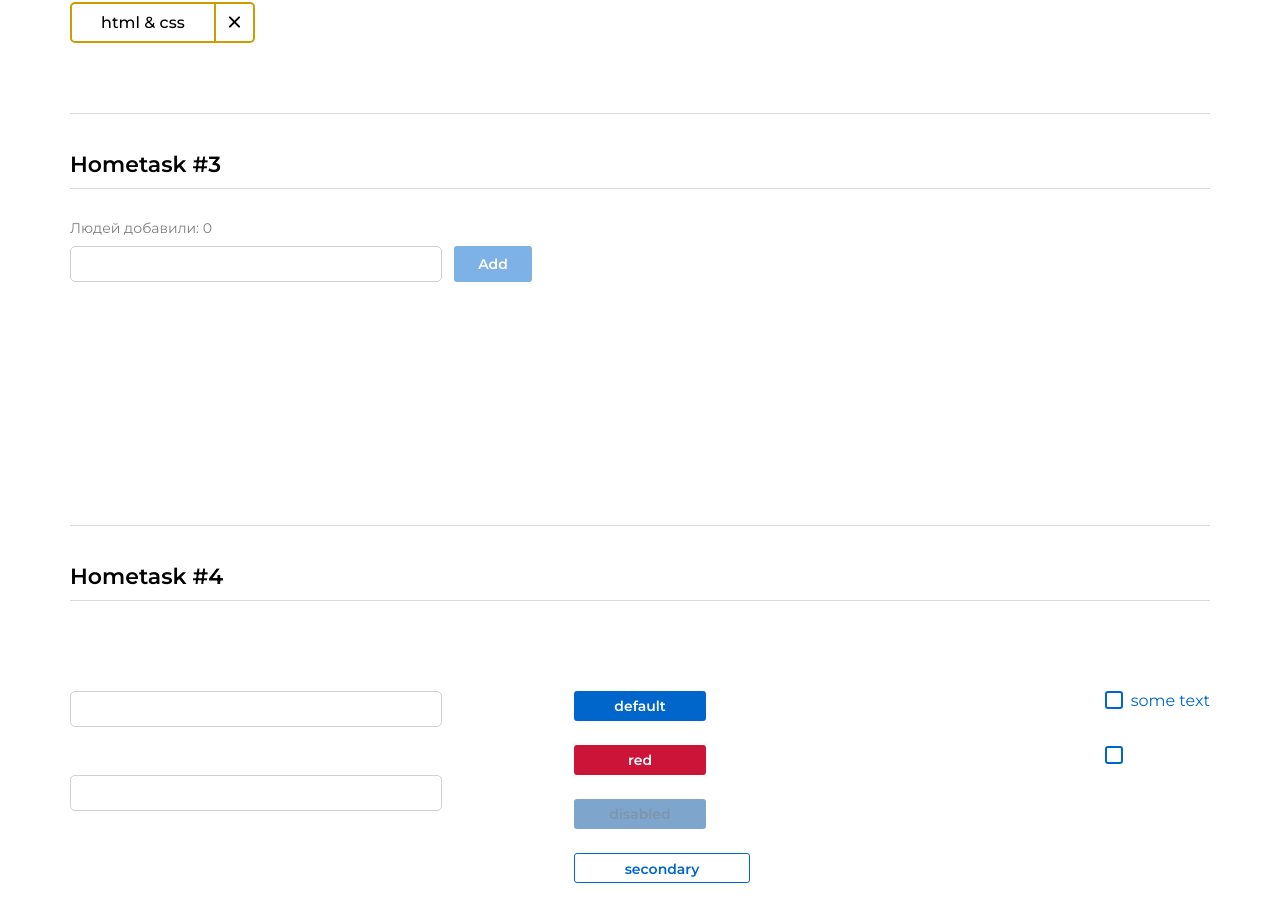
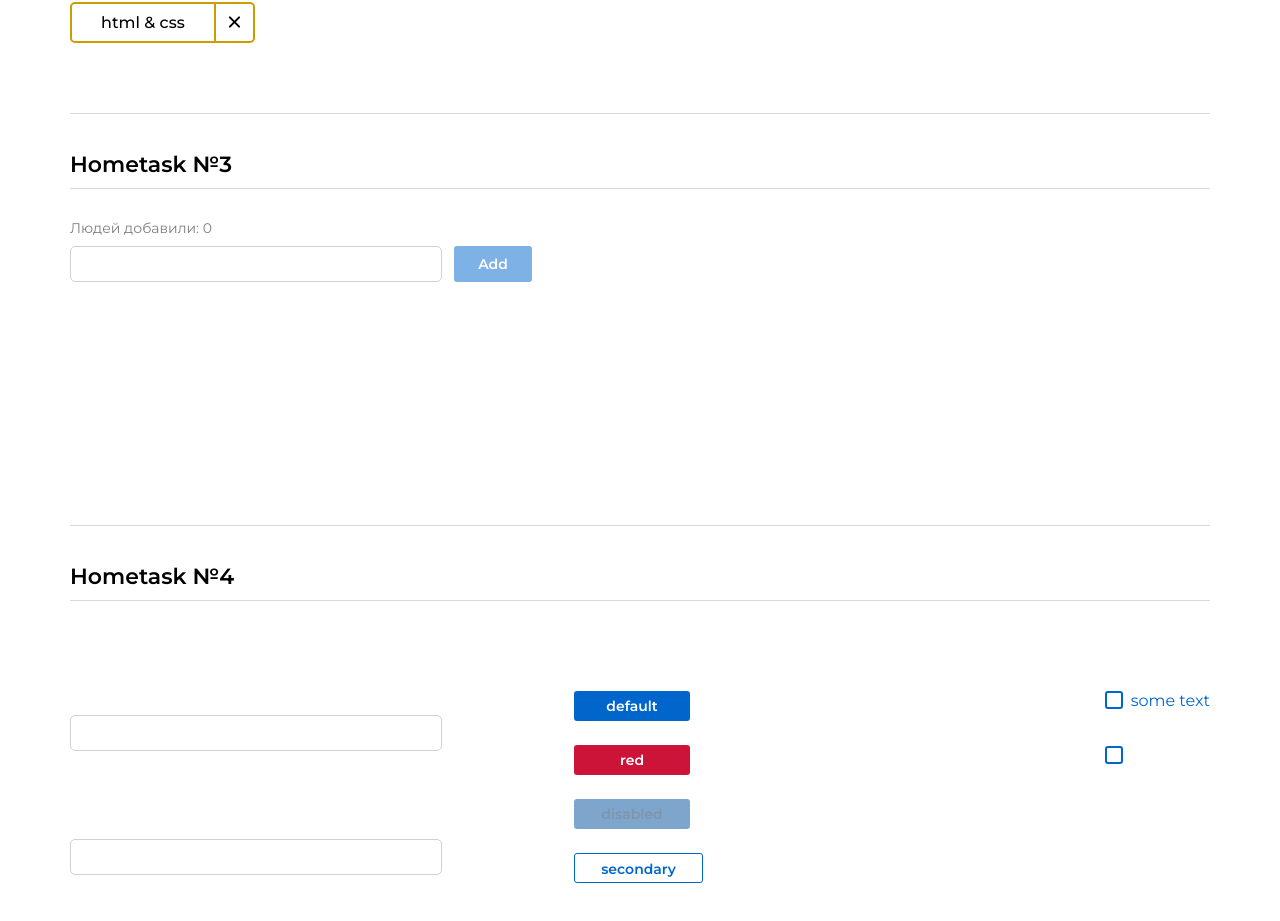
Before and after one commit to VladSmirnou/hws2, a React (Create React App) app: page /#/pre-junior in a window 1280 px wide. Shown: the part 807-1728 px from the top of the page. Built offline with nearby package versions, Linux system fonts and the light colour scheme.

Commit message:
fix HW6 styles

```diff
--- a/src/s1-main/App.module.css
+++ b/src/s1-main/App.module.css
@@ -17,7 +17,6 @@
     font-size: 22px;
     line-height: 27px;
     color: #000000;
-    position: relative;
     margin-bottom: 10px;
 }
 
@@ -45,6 +44,12 @@
     margin-bottom: 37px;
 }
 
+.hw6-container {
+    margin: 0 auto;
+    max-width: 1140px;
+    margin-bottom: 37px;
+}
+
 .initialMessages {
     display: grid;
     row-gap: 30px;
--- a/src/s2-homeworks/hw03/HW3.tsx
+++ b/src/s2-homeworks/hw03/HW3.tsx
@@ -46,7 +46,7 @@ const HW3 = () => {
 
     return (
         <div id={'hw3'} className={s2['hw3-container']}>
-            <div className={s2.hwTitle}>Hometask #3</div>
+            <div className={s2.hwTitle}>Hometask №3</div>
             {/*для автоматической проверки дз (не менять)*/}
 
             <div className={s2.hw}>
--- a/src/s2-homeworks/hw04/HW4.tsx
+++ b/src/s2-homeworks/hw04/HW4.tsx
@@ -12,7 +12,7 @@ import Stand from './Stand'
 const HW4 = () => {
     return (
         <div id={'hw4'} className={s2['hw4-container']}>
-            <div className={s2.hwTitle}>Hometask #4</div>
+            <div className={s2.hwTitle}>Hometask №4</div>
             {/*демонстрация возможностей компонент:*/}
             <div className={s2.hw}>
                 <Stand />
--- a/src/s2-homeworks/hw04/common/c1-SuperInputText/SuperInputText.module.css
+++ b/src/s2-homeworks/hw04/common/c1-SuperInputText/SuperInputText.module.css
@@ -7,6 +7,13 @@
     height: 36px;
     border: 1px solid #D1D1D1;
     border-radius: 5px;
+    margin-top: 24px;
+    margin-bottom: 16px;
+    padding: 8px 24px;
+    font-family: Montserrat;
+    font-size: 16px;
+    font-weight: 500;
+    line-height: 19.5px;
 }
 
 .inputWrapper {
--- a/src/s2-homeworks/hw04/common/c2-SuperButton/SuperButton.module.css
+++ b/src/s2-homeworks/hw04/common/c2-SuperButton/SuperButton.module.css
@@ -1,5 +1,5 @@
 .button {
-    min-width: 132px;
+    min-width: 116px;
     height: 30px;
     border: none;
     border-radius: 3px;
@@ -20,7 +20,7 @@
     border: 1px solid #0066CC;
     color: #0066CC;
     background-color: transparent;
-    min-width: 176px
+    min-width: 129px
 }
 
 .default {
--- a/src/s2-homeworks/hw05/pages/Junior.tsx
+++ b/src/s2-homeworks/hw05/pages/Junior.tsx
@@ -1,5 +1,5 @@
 import React from 'react'
-// import HW6 from '../../hw06/HW6'
+import HW6 from '../../hw06/HW6'
 // import HW7 from '../../hw07/HW7'
 // import HW8 from '../../hw08/HW8'
 // import HW9 from '../../hw09/HW9'
@@ -7,7 +7,7 @@ import React from 'react'
 function Junior() {
     return (
         <div id={'hw5-page-junior'}>
-            {/*<HW6 />*/}
+            <HW6 />
             {/*<HW7 />*/}
             {/*<HW8 />*/}
             {/*<HW9 />*/}
--- a/src/s2-homeworks/hw06/HW6.module.css
+++ b/src/s2-homeworks/hw06/HW6.module.css
@@ -1,5 +1,9 @@
 .buttonsContainer {
+    display: flex;
+    column-gap: 24px;
+    margin-bottom: 230px;
 }
 
 .editableSpanContainer {
+    margin-bottom: auto !important;
 }
--- a/src/s2-homeworks/hw06/HW6.tsx
+++ b/src/s2-homeworks/hw06/HW6.tsx
@@ -24,8 +24,8 @@ const HW6 = () => {
     }
 
     return (
-        <div id={'hw6'}>
-            <div className={s2.hwTitle}>Homework #6</div>
+        <div id={'hw6'} className={s2['hw6-container']} >
+            <div className={s2.hwTitle}>Hometask №6</div>
 
             {/*демонстрация возможностей компоненты:*/}
             <div className={s2.hw}>
--- a/src/s2-homeworks/hw06/common/c4-SuperEditableSpan/SuperEditableSpan.module.css
+++ b/src/s2-homeworks/hw06/common/c4-SuperEditableSpan/SuperEditableSpan.module.css
@@ -1,7 +1,17 @@
 .spanBlock {
+    margin-top: 30px;
+    margin-bottom: 22px;
+    display: flex;
+    align-items: center;
 }
 
 .span {
+    font-family: Montserrat;
+    font-size: 16px;
+    font-weight: 500;
+    line-height: 19.5px;
+    color: #0080FF;
+    margin-left: 10px;
 }
 
 .input {
--- a/src/s2-homeworks/hw06/common/c4-SuperEditableSpan/SuperEditableSpan.tsx
+++ b/src/s2-homeworks/hw06/common/c4-SuperEditableSpan/SuperEditableSpan.tsx
@@ -46,7 +46,6 @@ const SuperEditableSpan: React.FC<SuperEditableSpanType> = (
         onEnter?.()
     }
     const onBlurCallback = (e: React.FocusEvent<HTMLInputElement>) => {
-        debugger;
         // выключить editMode при нажатии за пределами инпута // делают студенты
         setEditMode(false)
         onBlur?.(e)
```
